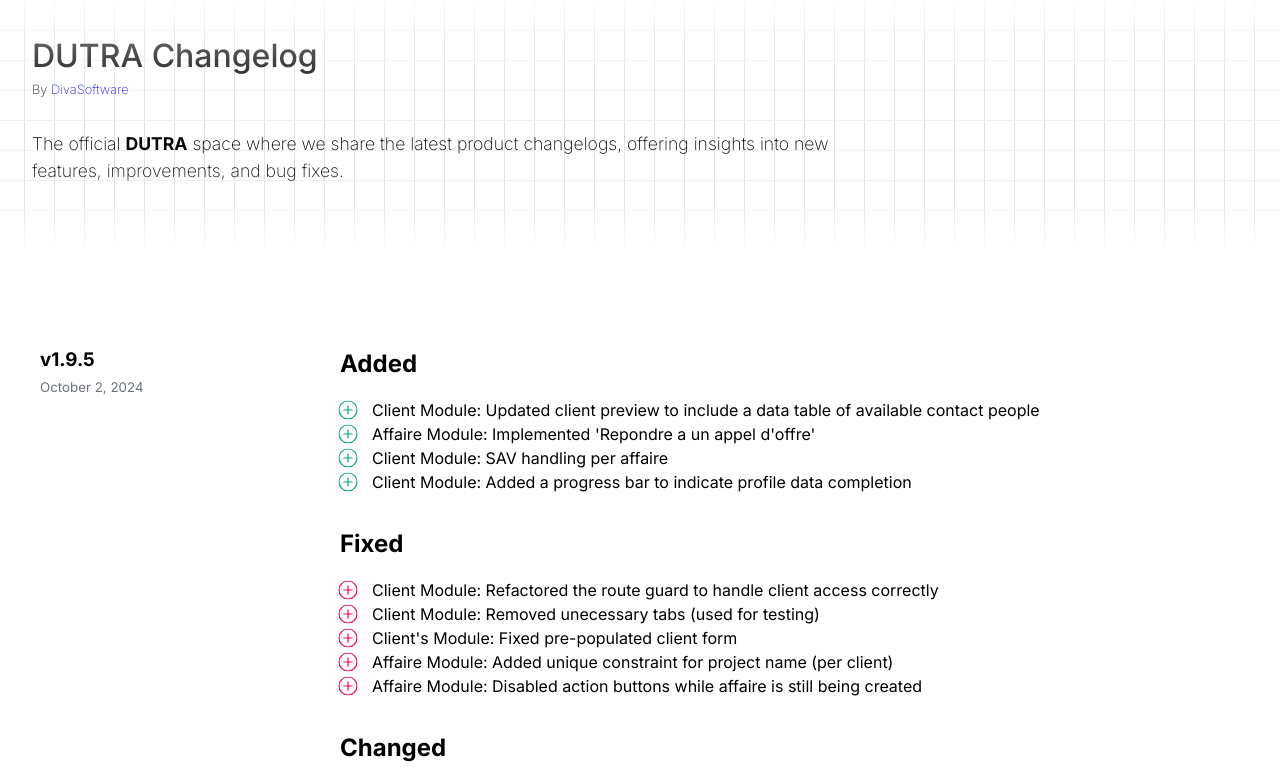
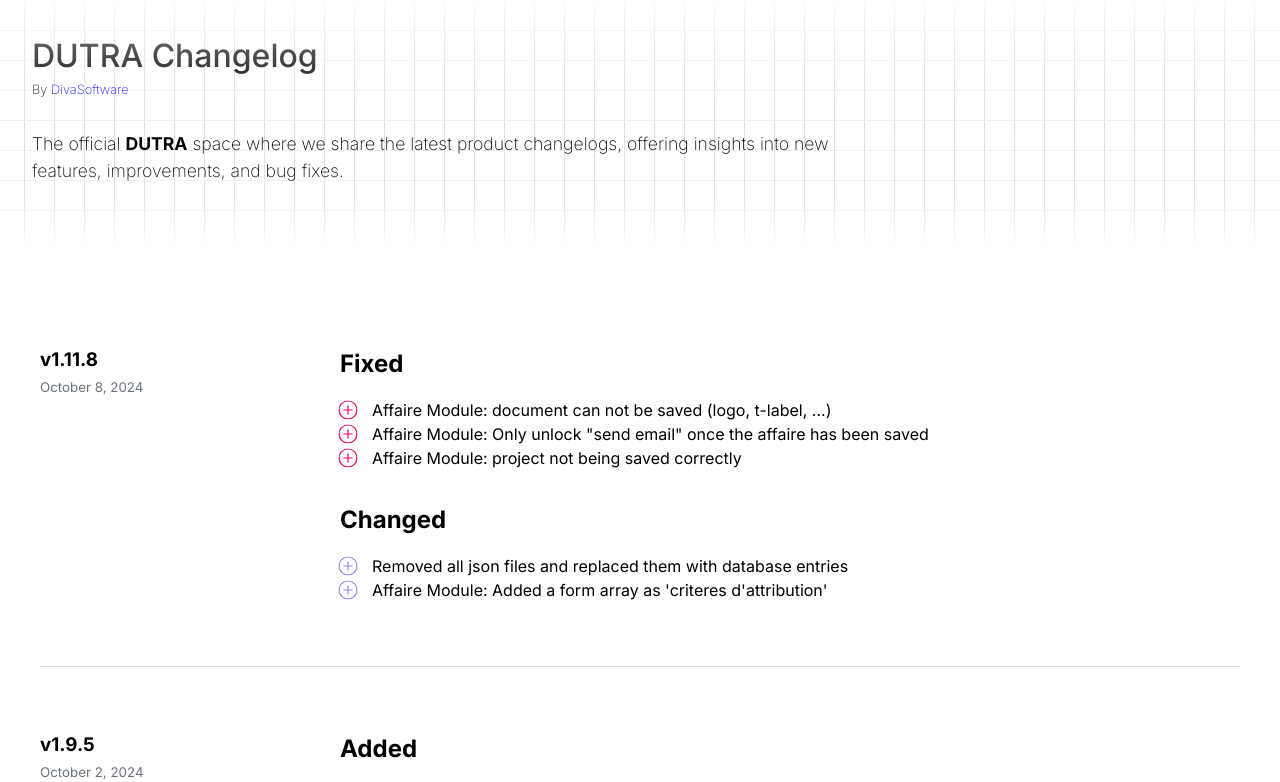
Before and after one commit to divaSoft-gg/Dutra-CHANGELOG, a React (Vite) app: page / in a window 1280 px wide. Shown: the top 782 px of the page. Built offline with nearby package versions, Linux system fonts and the light colour scheme; the HTML template or start-up script is replaced by a standard one.

Commit message:
chore: version update

```diff
--- a/src/data/data.js
+++ b/src/data/data.js
@@ -1,4 +1,18 @@
 export const VERSION_DETAILS = [
+    {
+        "version": "1.11.8",
+        "date": "October 8, 2024",
+        "added": [],
+        "changed": [
+            "Removed all json files and replaced them with database entries",
+            "Affaire Module: Added a form array as 'criteres d'attribution'"
+        ],
+        "fixed": [
+            "Affaire Module: document can not be saved (logo, t-label, ...)",
+            "Affaire Module: Only unlock \"send email\" once the affaire has been saved",
+            "Affaire Module: project not being saved correctly"
+        ],
+    },
     {
         "version": "1.9.5",
         "date": "October 2, 2024",
```
